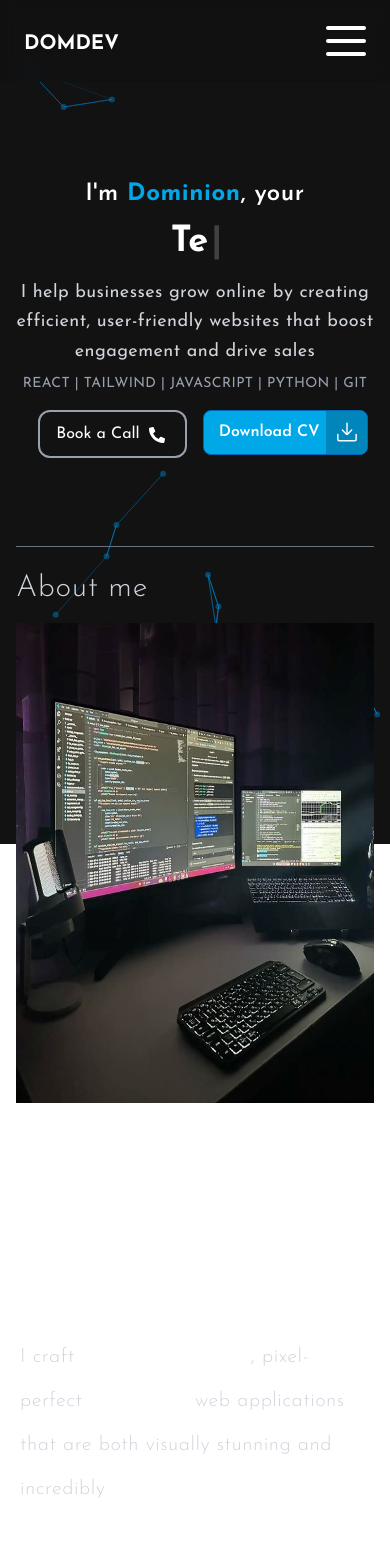
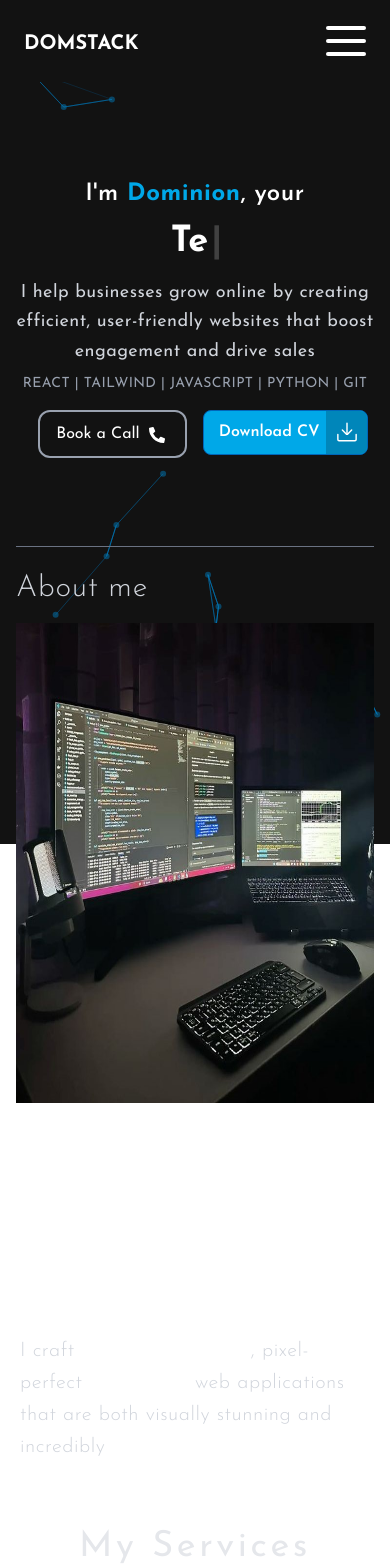
Before and after one commit to dominionnnnnnn/portfolio, a React (Vite) app: page / in a window 390 px wide. Shown: the top 1568 px of the page. Built offline with nearby package versions, Linux system fonts and the light colour scheme.

Commit message:
domstack

```diff
--- a/index.html
+++ b/index.html
@@ -4,7 +4,7 @@
     <meta charset="UTF-8" />
     <link rel="icon" type="image/svg+xml" href="/vite.svg" />
     <meta name="viewport" content="width=device-width, initial-scale=1.0" />
-    <title>Domdev</title>
+    <title>DOMSTACK</title>
   </head>
   <body>
     <div id="root"></div>
--- a/src/components/About.jsx
+++ b/src/components/About.jsx
@@ -5,7 +5,7 @@ import quote from '../assets/svg/quote.svg'
 
 const About = () => {
   return (
-    <div className='my-4 py-4 px-4 lg:px-17'>
+    <div id='about'  className='scroll-mt-20 scroll-smooth my-4 py-4 px-4 lg:px-17'>
       <header className='lg:text-4xl text-3xl text-gray-300 tracking-wide  my-2 border-t-1 border-gray-500 pt-6 font-light'>About me</header>
       <div className='flex flex-wrap lg:flex-nowrap justify-center gap-12 lg:gap-24 mt-4'>
     <div>
@@ -15,7 +15,7 @@ const About = () => {
       <header className='text-white text-4xl lg:text-6xl font-bold lg:font-semibold name lg:tracking-wide lg:my-4 leading-14 lg:leading-18'>Hi, I'm <br /> Adebiyi <br /> AbdulQuawiy</header>
       <div className='flex gap-6 lg:mt-12'>
       <img src={quote} alt="" className='h-8 hidden lg:block '/>
-      <p className=' text-gray-300 text-xl lg:text-3xl font-light tracking-wide w-[350px] lg:w-[500px]  mt-4 lg:mt-8 leading-11'>
+      <p className=' text-gray-300 text-xl lg:text-3xl font-light tracking-wide w-[350px] lg:w-[500px]  mt-4 lg:mt-8 leading-8 lg:leading-11'>
       I craft <span className='font-medium text-white underline underline-offset-4'>high-performance</span>, pixel-perfect <span className='font-medium text-white semi-bold underline underline-offset-4'>responsive</span> web applications that are both visually stunning and incredibly <span className='font-medium  text-white semi-bold underline underline-offset-4'>user-friendly</span>
       </p>
       </div>
--- a/src/components/Contact.jsx
+++ b/src/components/Contact.jsx
@@ -4,7 +4,7 @@ import { FaFacebook, FaInstagram, FaWhatsapp, FaTwitter} from 'react-icons/fa'
 
 const Contact = () => {
   return (
-    <div className='my-8 py-4 flex flex-col items-center gap-6'>
+    <div id='contact' className='scroll-mt-20 scroll-smooth my-8 py-4 flex flex-col items-center gap-6'>
       <header className='text-white font-extrabold text-center text-3xl lg:text-4xl name tracking-wide'>
         Got a brand or big project? Let’s talk!
       </header>
--- a/src/components/Projects.jsx
+++ b/src/components/Projects.jsx
@@ -29,7 +29,7 @@ const project = [
 
 const Projects = () => {
   return (
-    <div className='py-4 mt-4'>
+    <div id='projects' className='scroll-mt-20 scroll-smooth py-4 mt-4'>
       <header className=' mx-17 text-xl text-gray-500 tracking-widest  text-center  my-2 '>TOP PROJECTS</header>
       <p className='mx-17 text-6xl text-white font-semibold text-center my-4'>Portfolio</p>
       <div className='flex flex-col gap-16  lg:px-16 items-center'>
--- a/src/components/navbar/Navbar.jsx
+++ b/src/components/navbar/Navbar.jsx
@@ -35,17 +35,17 @@ const Navbar = () => {
 
 
   return (
-    <nav ref={menuRef} className='flex px-6 lg:px-12 py-6 lg:py-4 justify-between border-gray items-center sticky top-0 z-4 text-white backdrop-blur-sm bg-[rgba(18,18,18,0.65)]'>
+    <nav ref={menuRef} className='flex px-6 lg:px-12 py-6 lg:py-4 justify-between border-gray items-center sticky top-0 z-4 text-white lg:backdrop-blur-sm bg-[rgba(18,18,18)] lg:bg-[rgba(18,18,18,0.65)]'>
         <h1 className='font-bold text-xl flex flex-col items-center mt-1.5'>
-          DOMDEV
+          DOMSTACK
         </h1>
         <div
         className={`nav-links flex border border-gray-200 lg:px-4 py-3 rounded-3xl text-white font-semibold items-center lg:gap-8 ${
           isMenuVisible ? "show" : "" }`}>
             <a href="#" onClick={closeMenu} className=''>Home</a>
             <a href="#about" onClick={closeMenu} className=''>About</a>
-            <a href="#products" onClick={closeMenu} className=''>Projects</a>
-            <a href="#testimonial" onClick={closeMenu} className=''>Contact</a>
+            <a href="#projects" onClick={closeMenu} className=''>Projects</a>
+            <a href="#contact" onClick={closeMenu} className=''>Contact</a>
         </div>
         <Button />
         <Checkbox setIsMenuVisible={setIsMenuVisible} checkboxRef={checkboxRef} />
--- a/src/index.css
+++ b/src/index.css
@@ -1,6 +1,11 @@
 @import url('https://fonts.googleapis.com/css2?family=Josefin+Sans:ital,wght@0,100..700;1,100..700&display=swap');
 @import url('https://fonts.googleapis.com/css2?family=Montserrat:ital,wght@0,100..900;1,100..900&display=swap');
 @import "tailwindcss";
+
+html {
+  scroll-behavior: smooth;
+}
+
 
 *{
     box-sizing: border-box;
@@ -43,7 +48,7 @@
           right: 0;
           height: 100%;
           width: 250px;
-          background-color: #242424;
+          background-color: #1d1d1d ;
           padding-top: 60px;
           opacity: 0;
           z-index: 9;
```
